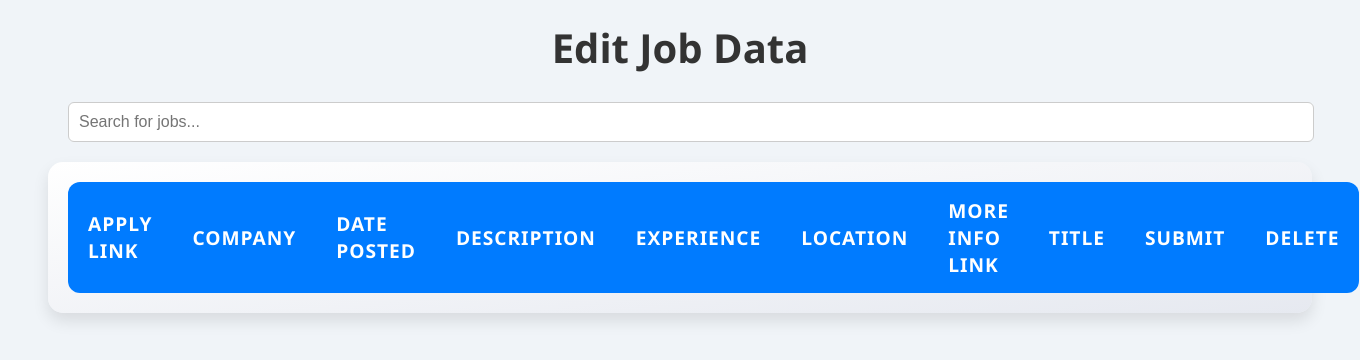
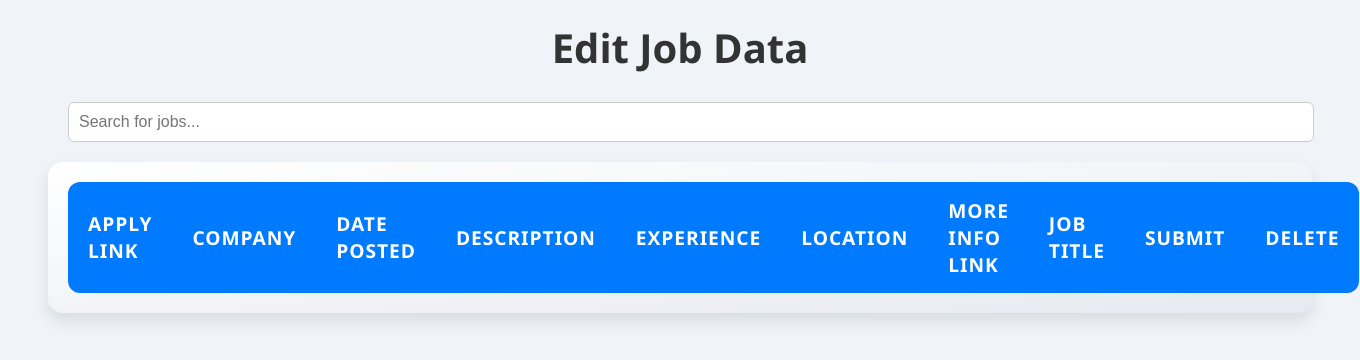
Before and after one commit to RajatVerma099/harbour_admin, a Flask app: page /admin in a window 1360 px wide. Shown: the top 360 px of the page. Run offline with Flask 3, Linux system fonts and the light colour scheme; data that the repository does not hold is empty.

Commit message:
Missing job-title bug introduction by admin panel on edit job details - Fix Part 1

```diff
--- a/templates/admin_data.html
+++ b/templates/admin_data.html
@@ -159,7 +159,7 @@
                     <th>Experience</th>
                     <th>Location</th>
                     <th>More Info Link</th>
-                    <th>Title</th>
+                    <th>Job Title</th>
                     <th>Submit</th>
                     <th>Delete</th>
                 </tr>
@@ -191,7 +191,7 @@
                         <td><input onfocus="highlightRow('${job.id}')" onblur="removeHighlightRow('${job.id}')" type="text" value="${job.experience}" id="experience-${job.id}" /></td>
                         <td><input onfocus="highlightRow('${job.id}')" onblur="removeHighlightRow('${job.id}')" type="text" value="${job.location}" id="location-${job.id}" /></td>
                         <td><input onfocus="highlightRow('${job.id}')" onblur="removeHighlightRow('${job.id}')" type="text" value="${job.moreInfoLink}" id="moreInfoLink-${job.id}" /></td>
-                        <td><input onfocus="highlightRow('${job.id}')" onblur="removeHighlightRow('${job.id}')" type="text" value="${job.title}" id="title-${job.id}" /></td>
+                        <td><input onfocus="highlightRow('${job.id}')" onblur="removeHighlightRow('${job.id}')" type="text" value="${job['job-title']" id="job-title-${job.id}" /></td>
                         <td><button onclick="submitChanges('${job.id}')">Submit</button></td>
                         <td><button onclick="deleteJob('${job.id}')" style="background-color:red">Delete</button></td>
                     `;
@@ -213,7 +213,7 @@
                 experience: document.getElementById(`experience-${jobId}`).value,
                 location: document.getElementById(`location-${jobId}`).value,
                 moreInfoLink: document.getElementById(`moreInfoLink-${jobId}`).value,
-                title: document.getElementById(`title-${jobId}`).value
+                'job-title': document.getElementById(`job-title-${jobId}`).value
             };
 
             try {
```
